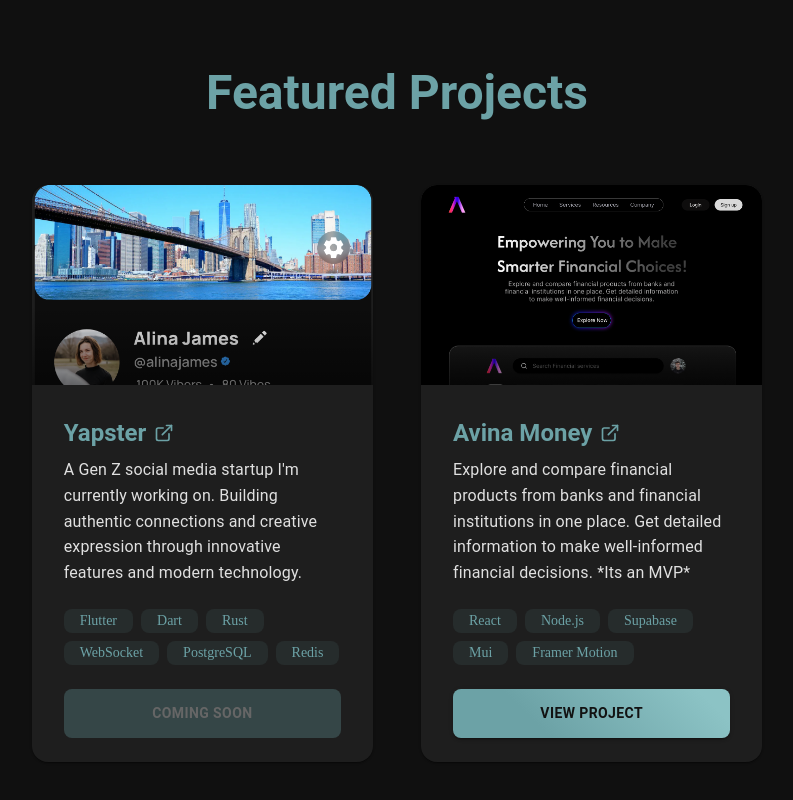
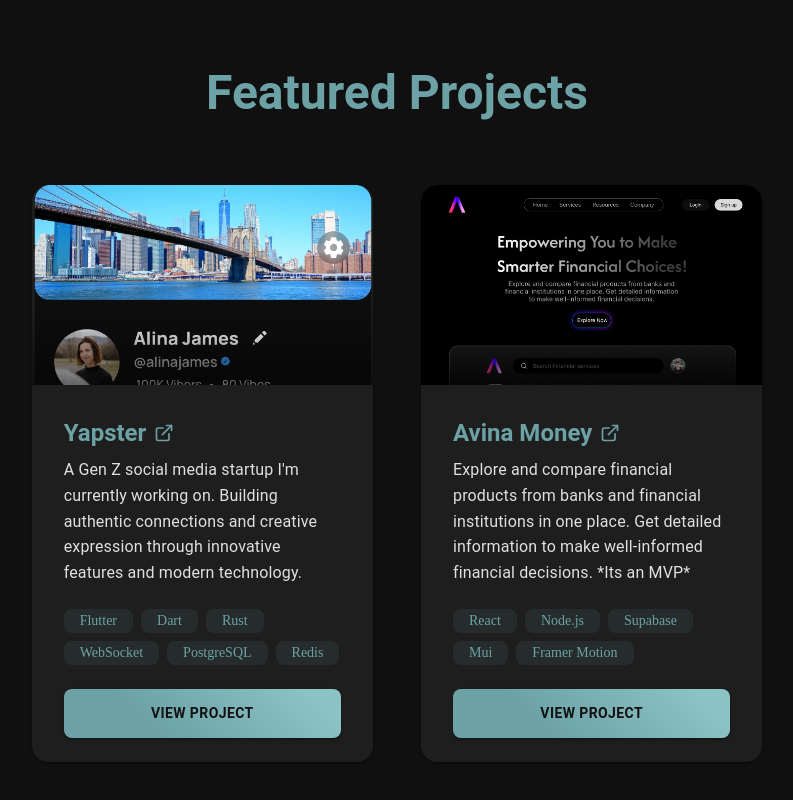
Before and after one commit to Parth3930/portforlio, a Next.js app: page / in a window 1280 px wide. Shown: the part 1458-2258 px from the top of the page, without its empty margins (243-1036 px from the left). Built offline with nearby package versions, Linux system fonts and the light colour scheme; a web font is replaced by a local one.

Commit message:
yapster live

```diff
--- a/src/componants/projects.tsx
+++ b/src/componants/projects.tsx
@@ -9,7 +9,7 @@
             description: "A Gen Z social media startup I'm currently working on. Building authentic connections and creative expression through innovative features and modern technology.",
             image: "./projects/yapster.png",
             tech: ["Flutter", "Dart", "Rust", "WebSocket", "PostgreSQL", "Redis"],
-            link: null
+            link: "https://play.google.com/store/apps/details?id=com.yapster.avina"
         },
         {
             title: "Avina Money",
```
Also changed, not shown: package.json (+4 -4 lines), tsconfig.json (+22 -6 lines), 1 other file (tests, documents, lock files or other folders).
